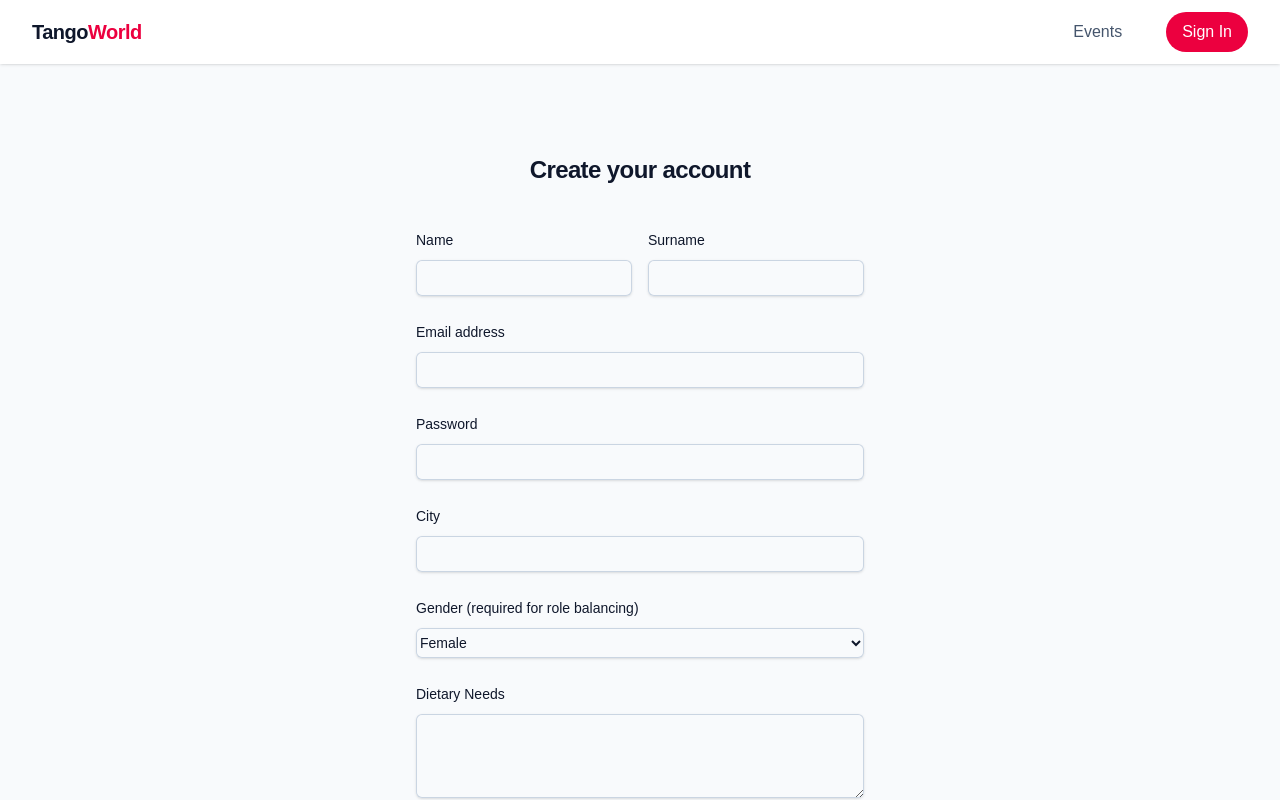
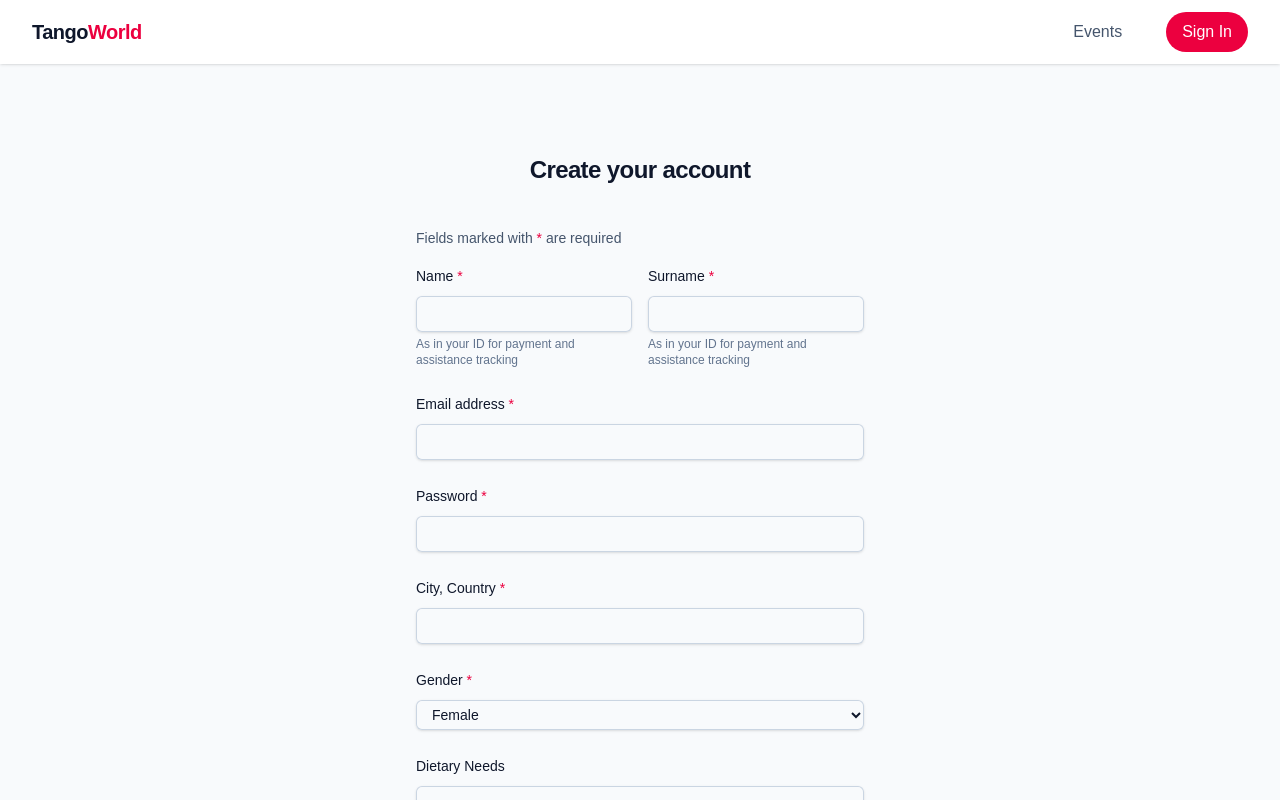
Before and after one commit to milinchetaCode/tangoWorld, a Next.js app in the folder frontend/: page /register in a window 1280 px wide. Shown: the top 800 px of the page. Built offline with nearby package versions, Linux system fonts and the light colour scheme.

Commit message:
Update register page with all requirements: ID note, required indicators, padding, and updated labels
Co-authored-by: milinchetaCode <203968697+milinchetaCode@users.noreply.github.com>

```diff
--- a/frontend/src/app/register/page.tsx
+++ b/frontend/src/app/register/page.tsx
@@ -100,6 +100,9 @@ export default function RegisterPage() {
             </div>
 
             <div className="mt-10 sm:mx-auto sm:w-full sm:max-w-md">
+                <p className="mb-4 text-sm text-slate-600">
+                    Fields marked with <span className="text-rose-600">*</span> are required
+                </p>
                 <form className="space-y-6" onSubmit={handleSubmit}>
                     {error && (
                         <div className="rounded-md bg-red-50 p-4 ring-1 ring-inset ring-red-600/20">
@@ -116,7 +119,7 @@ export default function RegisterPage() {
                     <div className="grid grid-cols-2 gap-4">
                         <div>
                             <label htmlFor="name" className="block text-sm font-medium leading-6 text-slate-900">
-                                Name
+                                Name <span className="text-rose-600">*</span>
                             </label>
                             <div className="mt-2">
                                 <input
@@ -126,13 +129,14 @@ export default function RegisterPage() {
                                     required
                                     value={formData.name}
                                     onChange={handleChange}
-                                    className="block w-full rounded-md border-0 py-1.5 text-slate-900 shadow-sm ring-1 ring-inset ring-slate-300 placeholder:text-slate-400 focus:ring-2 focus:ring-inset focus:ring-rose-600 sm:text-sm sm:leading-6"
+                                    className="block w-full rounded-md border-0 py-1.5 px-3 text-slate-900 shadow-sm ring-1 ring-inset ring-slate-300 placeholder:text-slate-400 focus:ring-2 focus:ring-inset focus:ring-rose-600 sm:text-sm sm:leading-6"
                                 />
                             </div>
+                            <p className="mt-1 text-xs text-slate-500">As in your ID for payment and assistance tracking</p>
                         </div>
                         <div>
                             <label htmlFor="surname" className="block text-sm font-medium leading-6 text-slate-900">
-                                Surname
+                                Surname <span className="text-rose-600">*</span>
                             </label>
                             <div className="mt-2">
                                 <input
@@ -142,15 +146,16 @@ export default function RegisterPage() {
                                     required
                                     value={formData.surname}
                                     onChange={handleChange}
-                                    className="block w-full rounded-md border-0 py-1.5 text-slate-900 shadow-sm ring-1 ring-inset ring-slate-300 placeholder:text-slate-400 focus:ring-2 focus:ring-inset focus:ring-rose-600 sm:text-sm sm:leading-6"
+                                    className="block w-full rounded-md border-0 py-1.5 px-3 text-slate-900 shadow-sm ring-1 ring-inset ring-slate-300 placeholder:text-slate-400 focus:ring-2 focus:ring-inset focus:ring-rose-600 sm:text-sm sm:leading-6"
                                 />
                             </div>
+                            <p className="mt-1 text-xs text-slate-500">As in your ID for payment and assistance tracking</p>
                         </div>
                     </div>
 
                     <div>
                         <label htmlFor="email" className="block text-sm font-medium leading-6 text-slate-900">
-                            Email address
+                            Email address <span className="text-rose-600">*</span>
                         </label>
                         <div className="mt-2">
                             <input
@@ -161,14 +166,14 @@ export default function RegisterPage() {
                                 required
                                 value={formData.email}
                                 onChange={handleChange}
-                                className="block w-full rounded-md border-0 py-1.5 text-slate-900 shadow-sm ring-1 ring-inset ring-slate-300 placeholder:text-slate-400 focus:ring-2 focus:ring-inset focus:ring-rose-600 sm:text-sm sm:leading-6"
+                                className="block w-full rounded-md border-0 py-1.5 px-3 text-slate-900 shadow-sm ring-1 ring-inset ring-slate-300 placeholder:text-slate-400 focus:ring-2 focus:ring-inset focus:ring-rose-600 sm:text-sm sm:leading-6"
                             />
                         </div>
                     </div>
 
                     <div>
                         <label htmlFor="password" className="block text-sm font-medium leading-6 text-slate-900">
-                            Password
+                            Password <span className="text-rose-600">*</span>
                         </label>
                         <div className="mt-2">
                             <input
@@ -179,14 +184,14 @@ export default function RegisterPage() {
                                 required
                                 value={formData.password}
                                 onChange={handleChange}
-                                className="block w-full rounded-md border-0 py-1.5 text-slate-900 shadow-sm ring-1 ring-inset ring-slate-300 placeholder:text-slate-400 focus:ring-2 focus:ring-inset focus:ring-rose-600 sm:text-sm sm:leading-6"
+                                className="block w-full rounded-md border-0 py-1.5 px-3 text-slate-900 shadow-sm ring-1 ring-inset ring-slate-300 placeholder:text-slate-400 focus:ring-2 focus:ring-inset focus:ring-rose-600 sm:text-sm sm:leading-6"
                             />
                         </div>
                     </div>
 
                     <div>
                         <label htmlFor="city" className="block text-sm font-medium leading-6 text-slate-900">
-                            City
+                            City, Country <span className="text-rose-600">*</span>
                         </label>
                         <div className="mt-2">
                             <input
@@ -196,14 +201,14 @@ export default function RegisterPage() {
                                 required
                                 value={formData.city}
                                 onChange={handleChange}
-                                className="block w-full rounded-md border-0 py-1.5 text-slate-900 shadow-sm ring-1 ring-inset ring-slate-300 placeholder:text-slate-400 focus:ring-2 focus:ring-inset focus:ring-rose-600 sm:text-sm sm:leading-6"
+                                className="block w-full rounded-md border-0 py-1.5 px-3 text-slate-900 shadow-sm ring-1 ring-inset ring-slate-300 placeholder:text-slate-400 focus:ring-2 focus:ring-inset focus:ring-rose-600 sm:text-sm sm:leading-6"
                             />
                         </div>
                     </div>
 
                     <div>
                         <label htmlFor="gender" className="block text-sm font-medium leading-6 text-slate-900">
-                            Gender (required for role balancing)
+                            Gender <span className="text-rose-600">*</span>
                         </label>
                         <div className="mt-2">
                             <select
@@ -212,7 +217,7 @@ export default function RegisterPage() {
                                 required
                                 value={formData.gender}
                                 onChange={handleChange}
-                                className="block w-full rounded-md border-0 py-1.5 text-slate-900 shadow-sm ring-1 ring-inset ring-slate-300 focus:ring-2 focus:ring-inset focus:ring-rose-600 sm:text-sm sm:leading-6"
+                                className="block w-full rounded-md border-0 py-1.5 px-3 text-slate-900 shadow-sm ring-1 ring-inset ring-slate-300 focus:ring-2 focus:ring-inset focus:ring-rose-600 sm:text-sm sm:leading-6"
                             >
                                 <option value="female">Female</option>
                                 <option value="male">Male</option>
@@ -231,7 +236,7 @@ export default function RegisterPage() {
                                 rows={3}
                                 value={formData.dietaryNeeds}
                                 onChange={handleChange}
-                                className="block w-full rounded-md border-0 py-1.5 text-slate-900 shadow-sm ring-1 ring-inset ring-slate-300 placeholder:text-slate-400 focus:ring-2 focus:ring-inset focus:ring-rose-600 sm:text-sm sm:leading-6"
+                                className="block w-full rounded-md border-0 py-1.5 px-3 text-slate-900 shadow-sm ring-1 ring-inset ring-slate-300 placeholder:text-slate-400 focus:ring-2 focus:ring-inset focus:ring-rose-600 sm:text-sm sm:leading-6"
                             />
                         </div>
                     </div>
```
